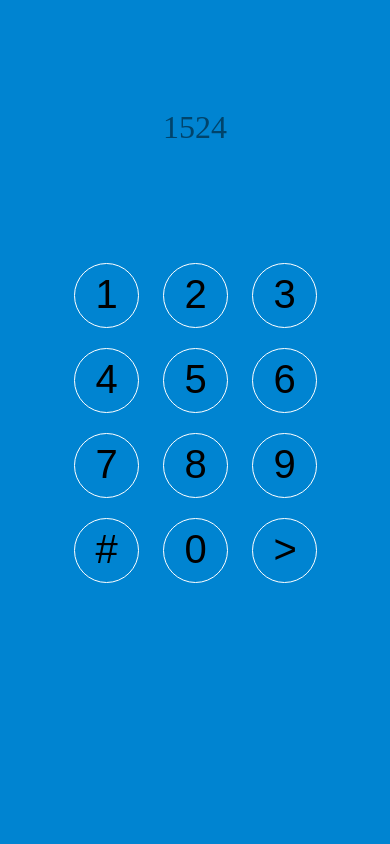
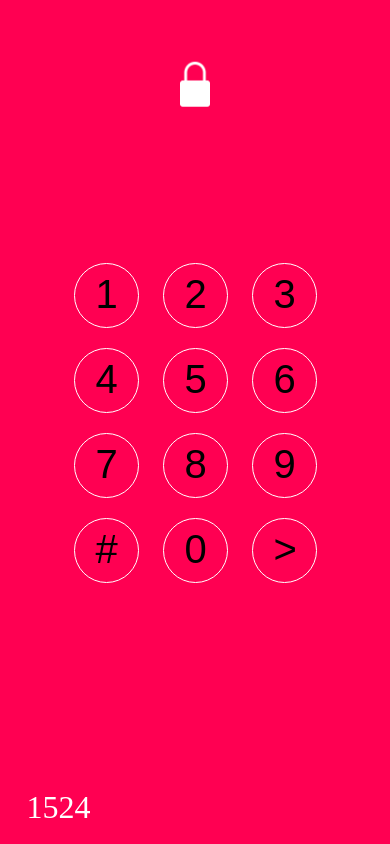
Before and after one commit to MatthewZenn/Passcode, a website: page passcode/www/index.html in a window 390 px wide. Drawn offline with Linux system fonts and the light colour scheme; some packages are replaced by stand-ins of ours.

Commit message:
cleane dup UI, Added icon

```diff
--- a/passcode/www/css/index.css
+++ b/passcode/www/css/index.css
@@ -1,20 +1,24 @@
 body, html {
-    background-color: rgb(0, 132, 209);
+    background-color: rgb(255, 0, 82);
+}
+
+@font-face {
+    font-family: 'console';
+    src: url('/fonts/inconsolata.regular.ttf')format('ttf');
 }
 
 .code {
     position: absolute;
-    top: 15%;
-    left: 50%;
+    bottom: 0%;
+    left: 15%;
     transform: translate(-50%, -50%);
     width: 200px;
-    height: 200px;
     background: transparent;
     text-align: center;
     font-size: 24pt;
-    line-height: 200px;
     font-weight: 300;
-    color: rgb(0, 68, 107);
+    font-family: 'console';
+    color: white;
 }
 
 .time {
@@ -60,5 +64,13 @@ body, html {
 
 .numbs:hover {
     background-color: white;
-    color:rgb(0, 132, 209);
+    color:rgb(255, 0, 82);
 }
+
+.icon {
+    position: absolute;
+    left: 50%;
+    top: 10%;
+    transform: translate(-50%, -50%);
+    width: 30px;
+}
--- a/passcode/www/index.html
+++ b/passcode/www/index.html
@@ -53,6 +53,7 @@
                 <button class="numbs" id="submit">></button>
             </div>
         </div>
+        <img src="img/lock.png" class="icon">
         <script src="cordova.js"></script>
         <script src="js/index.js"></script>
     </body>
--- a/passcode/www/js/index.js
+++ b/passcode/www/js/index.js
@@ -31,7 +31,7 @@ function code() {
 function check() {
     if (document.getElementById("timber").innerHTML.length == 4) {
         if (document.getElementById("timber").innerHTML == document.getElementById("code").innerHTML){
-            document.getElementById("timber").style.color = 'orange';
+            document.getElementById("timber").style.color = 'black';
             setTimeout( () => {
                 set();
             }, 1000);
```
Also changed, not shown: passcode/www/fonts/inconsolata.regular.ttf (added), passcode/www/img/lock.png (added).
